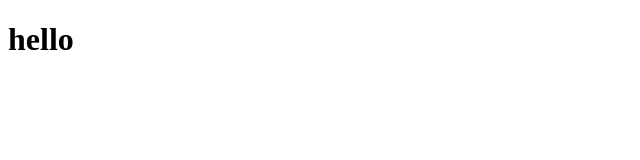
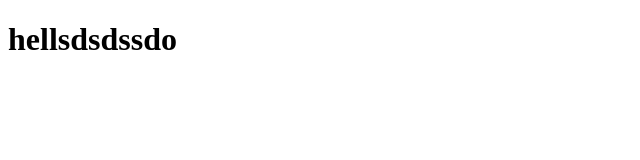
Before and after one commit to stigmat19/FD1-210-23, a plain HTML site: page lessons/index.html in a window 1280 px wide. Shown: the whole page, without its empty margins (0-640 px from the left). Drawn offline with Linux system fonts and the light colour scheme.

Commit message:
change file

```diff
--- a/lessons/index.html
+++ b/lessons/index.html
@@ -7,6 +7,6 @@
     <title>Document</title>
 </head>
 <body>
-    <h1>hello</h1>
+    <h1>hellsdsdssdo</h1>
 </body>
 </html>
```
